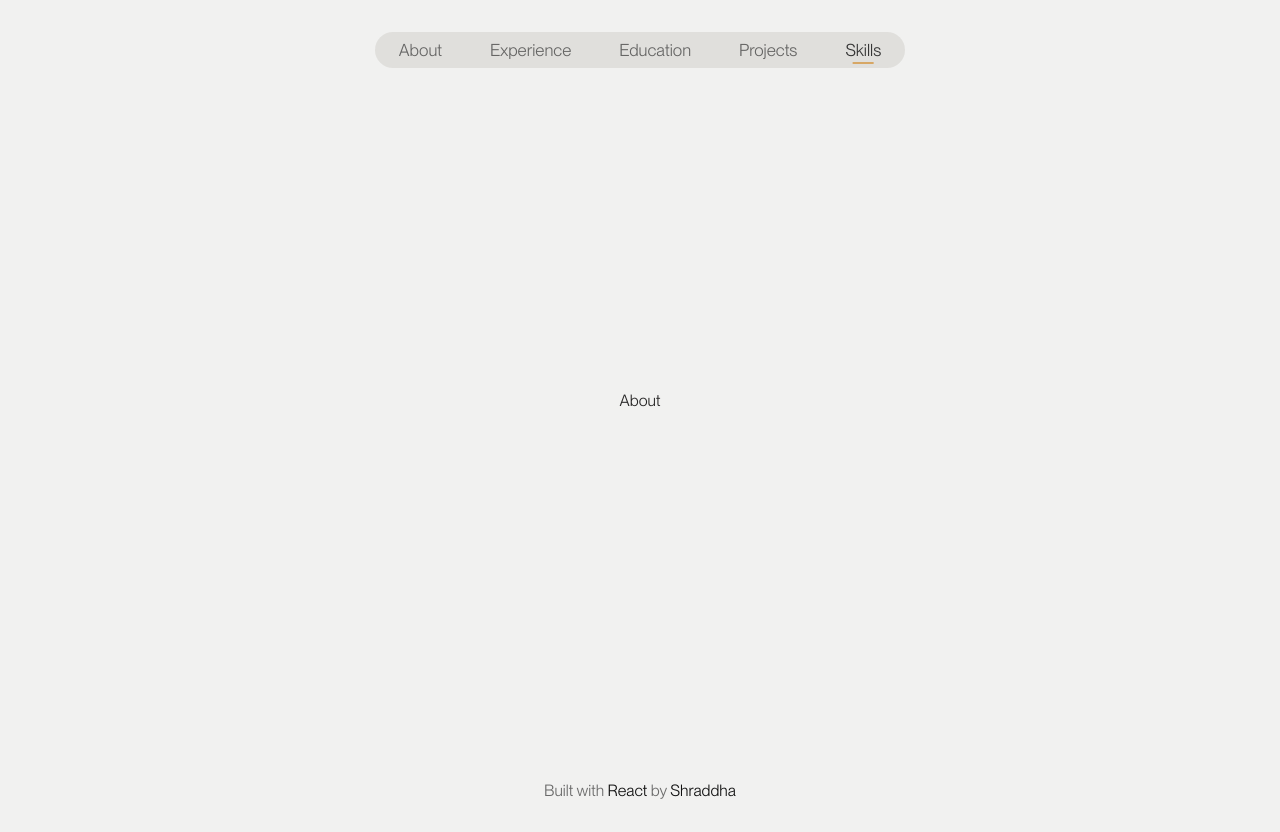
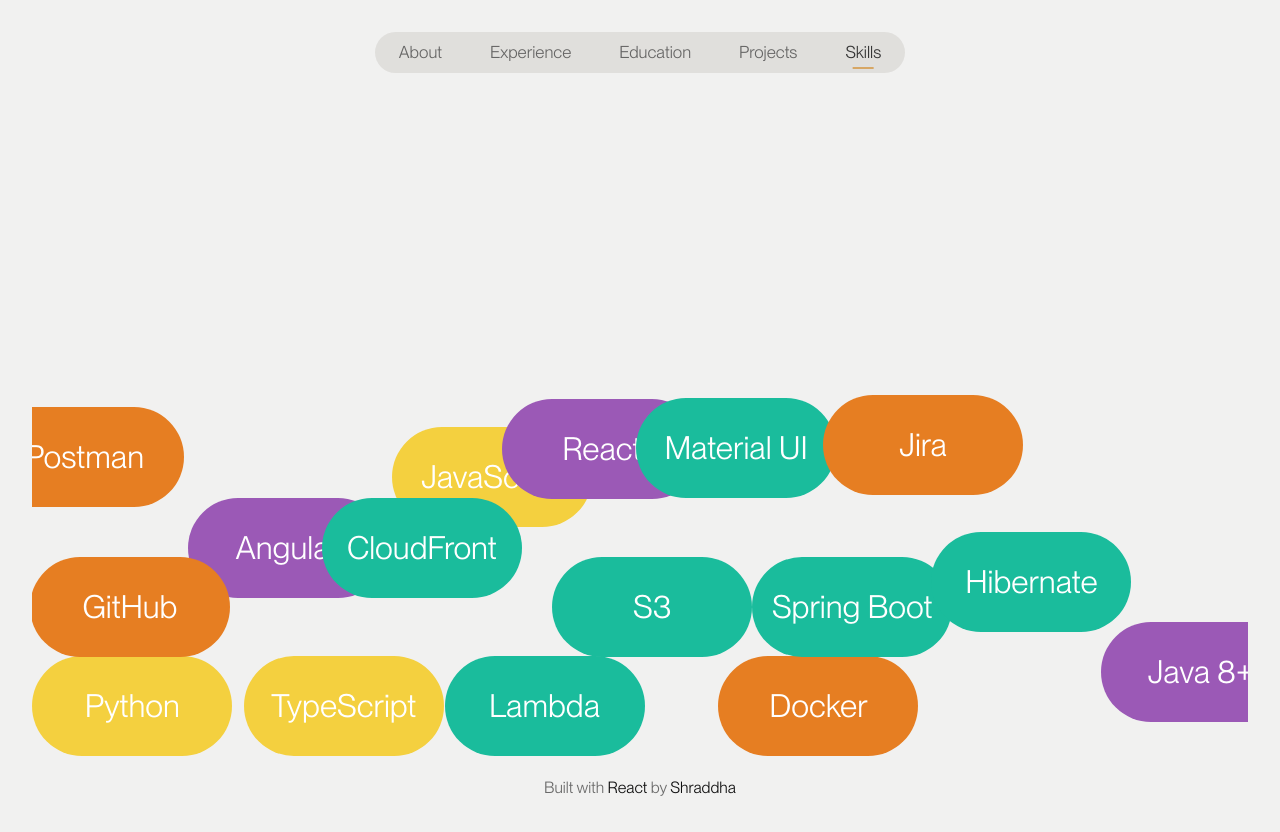
Before and after one commit to shraddha014/personal-website, a Next.js app: page /skills in a window 1280 px wide. Built offline with nearby package versions, Linux system fonts and the light colour scheme.

Commit message:
skill initial commit

```diff
--- a/package.json
+++ b/package.json
@@ -12,7 +12,10 @@
     "matter-js": "^0.20.0",
     "next": "15.1.3",
     "react": "^19.0.0",
-    "react-dom": "^19.0.0"
+    "react-dom": "^19.0.0",
+    "react-matter": "^0.0.30",
+    "react-matter-js": "1.0.4",
+    "tailwindcss": "^3.4.9"
   },
   "devDependencies": {
     "@eslint/eslintrc": "^3",
--- /dev/null
+++ b/postcss.config.js
@@ -0,0 +1,5 @@
+module.exports = {
+  plugins: {
+    tailwindcss: {},
+  },
+}
--- a/src/app/globals.css
+++ b/src/app/globals.css
@@ -1,3 +1,8 @@
+@tailwind base;
+@tailwind components;
+@tailwind utilities;
+
+
 :root {
   --background: #f1f1f0;
   --foreground: rgb(38,37,37);
--- /dev/null
+++ b/src/app/matterjs/page.tsx
@@ -0,0 +1,137 @@
+"use client";
+
+import { useEffect, useRef, useState } from "react";
+import { Engine, Render, World, Bodies, Runner, Body, Mouse, MouseConstraint } from "matter-js";
+import styles from "./skillseffect.module.css";
+
+// Define props type
+interface LanguageColor {
+  name: string;
+  color: string;
+}
+
+interface TagSimulationProps {
+  languages: LanguageColor[]; // Accepts an array of { name, color }
+}
+
+function TagSimulation({ languages }: TagSimulationProps) {
+  const sceneRef = useRef<HTMLDivElement | null>(null);
+  const engineRef = useRef(Engine.create());
+  const [positions, setPositions] = useState<{ x: number; y: number; width: number; height: number }[]>([]);
+
+  useEffect(() => {
+    if (!sceneRef.current) return;
+
+    const width = window.innerWidth;
+    const height = window.innerHeight;
+
+    const engine = engineRef.current;
+    const render = Render.create({
+      element: sceneRef.current!,
+      engine: engine,
+      options: {
+        width: width,
+        height: height,
+        wireframes: false,
+        background: '#f1f1f0'
+      },
+    });
+
+    // Create language divs as physics objects
+    const languageBodies = languages.map((lang, index) => {
+      const width = 200; // Fixed width
+      const height = 100; // Fixed height
+      const xPos = Math.random() * 600 + 100; // Random X position
+      const yPos = 50 + Math.random() * 50; // Random starting height
+      const body = Bodies.rectangle(xPos, yPos, width, height, {
+        restitution: 0.8,
+        friction: 0.5,
+        render: { visible: false }, // Hide default physics body
+      });
+
+      // Apply a small force to spread them apart
+      Body.applyForce(body, body.position, { x: (Math.random() - 0.5) * 0.02, y: 0 });
+
+      return { body, width, height };
+    });
+
+    // Add a MouseConstraint to allow dragging
+    const mouse = Mouse.create(render.canvas);
+    const mouseConstraint = MouseConstraint.create(engine, {
+      mouse: mouse,
+      constraint: {
+        stiffness: 0.2,
+        render: { visible: false },
+      },
+    });
+
+    const ground = Bodies.rectangle(width / 2, height - 85, width, 1, { isStatic: true, friction: 10 });
+    const rightWall = Bodies.rectangle(width+10, height/2, 20, height, { isStatic: true, friction: 10 })
+    const leftWall = Bodies.rectangle(-12, height/2, 20, height, { isStatic: true, friction: 10 })
+
+    // Add all objects to the physics world
+    World.add(engine.world, [...languageBodies.map((b) => b.body), ground, rightWall, leftWall, mouseConstraint]);
+
+    // Run engine and renderer
+    const runner = Runner.create();
+    Runner.run(runner, engine);
+    Render.run(render);
+
+    // Update state to track div positions
+    const updatePositions = () => {
+      setPositions(
+        languageBodies.map((b) => ({
+          x: b.body.position.x,
+          y: b.body.position.y,
+          width: b.width,
+          height: b.height,
+        }))
+      );
+      requestAnimationFrame(updatePositions);
+    };
+    updatePositions();
+
+    // Cleanup on unmount
+    return () => {
+      Render.stop(render);
+      World.clear(engine.world, false);
+      Engine.clear(engine);
+      render.canvas.remove();
+    };
+  }, [languages]);
+
+  return (
+    <div className={styles.container}>
+      {/* Matter.js simulation container */}
+      <div ref={sceneRef} className={styles.simulationContainer} />
+
+      {/* Language divs positioned using physics */}
+      {positions.map((pos, index) => (
+        <div
+          key={`lang-${index}`}
+          className={styles.langContainer}
+          style={{
+            position: "absolute",
+            left: `${pos.x}px`,
+            top: `${pos.y}px`,
+            width: `${pos.width}px`,
+            height: `${pos.height}px`,
+            transform: "translate(-50%, -50%)",
+            backgroundColor: languages[index].color, // Assign unique color from prop
+            display: "flex",
+            alignItems: "center",
+            justifyContent: "center",
+            cursor: "grab",
+            borderRadius: '999px',
+            pointerEvents: 'none',
+            fontSize: '2rem'
+          }}
+        >
+          {languages[index].name}
+        </div>
+      ))}
+    </div>
+  );
+}
+
+export default TagSimulation;
--- /dev/null
+++ b/src/app/matterjs/skillseffect.module.css
@@ -0,0 +1,32 @@
+.container {
+  position: relative;
+  width: 100%;
+  height: 90vh;
+  overflow: hidden;
+}
+
+.simulationContainer {
+  width: 100%;
+  height: 90vh;
+  position: relative;
+  /* pointer-events: none; */
+}
+
+.langContainer {
+  position: absolute;
+  display: flex;
+  align-items: center;
+  justify-content: center;
+  padding: 0.5rem 1rem;
+  color: white; /* Ensure text is visible */
+  border-radius: 9999px;
+  font-weight: 500;
+  text-align: center;
+  pointer-events: none;
+  transform: "translate(-50%, -50%)";
+  cursor: grab; /* Change cursor when hovering */
+}
+
+.langContainer:active {
+  cursor: grabbing; /* Change cursor when dragging */
+}
--- a/src/app/skills/page.tsx
+++ b/src/app/skills/page.tsx
@@ -1,5 +1,30 @@
+import TagSimulation from "../matterjs/page";
+import styles from "./skills.module.css"
+
 export default function Skills() {
+    // const languages: string[] = ["JavaScript", "Python", "C++", "Go", "Rust", "TypeScript"];
     return (
-        <div>About</div>
+        <TagSimulation
+  languages={[
+    { name: "JavaScript", color: "#F4D03F" },
+    { name: "Python", color: "#F4D03F" },
+    { name: "TypeScript", color: "#F4D03F" },
+    { name: "Java 8+", color: "#9B59B6" },
+    { name: "React", color: "#9B59B6" },
+    { name: "Angular", color: "#9B59B6" },
+    { name: "Postman", color: "#E67E22" },
+    { name: "Docker", color: "#E67E22" },
+    { name: "Spring Boot", color: "#1ABC9C" },
+    { name: "Hibernate", color: "#1ABC9C" },
+    { name: "Material UI", color: "#1ABC9C" },
+    { name: "Jira", color: "#E67E22" },
+    { name: "GitHub", color: "#E67E22" },
+    { name: "S3", color: "#1ABC9C" },
+    { name: "Lambda", color: "#1ABC9C" },
+    { name: "CloudFront", color: "#1ABC9C" },
+
+  ]}
+/>
+
     );
  }
--- /dev/null
+++ b/src/app/skills/skills.module.css
@@ -0,0 +1,10 @@
+.langContainer {
+    display: inline-block;
+    padding: 0.5rem 1rem;
+    background-color: var(--lang-div-background-color);
+    color: var(--land-text-color);
+    border-radius: 9999px;
+    margin: 3px;
+    font-weight: 500;
+    border: 1px solid var(--box-backgroud);
+  }
--- /dev/null
+++ b/tailwind.config.js
@@ -0,0 +1,13 @@
+/** @type {import('tailwindcss').Config} */
+module.exports = {
+  content: [
+    "./app/**/*.{js,ts,jsx,tsx}",  // ✅ App Router (for Next.js 13+)
+    "./pages/**/*.{js,ts,jsx,tsx}",  // ✅ Pages Router
+    "./components/**/*.{js,ts,jsx,tsx}",  // ✅ Components directory
+    "./src/**/*.{js,ts,jsx,tsx}",  // ✅ Add src directory if used
+  ],
+  theme: {
+    extend: {},
+  },
+  plugins: [],
+};
```
Also changed, not shown: public/assests/bouncingsmiley.svg (added), 1 other file (tests, documents, lock files or other folders).
